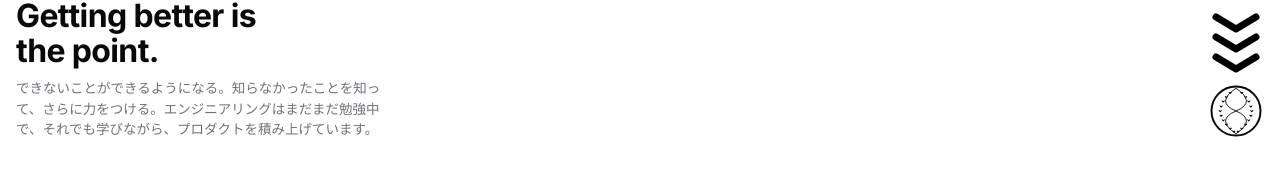
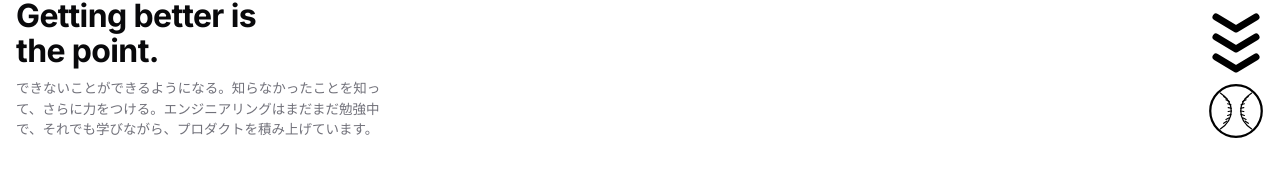
Before and after one commit to ukir-rrrr/my-blog-site, a Next.js app: page /about in a window 1280 px wide. Shown: the part 550-739 px from the top of the page. Built offline with nearby package versions, Linux system fonts and the light colour scheme.

Commit message:
Transplant classic baseball SVG geometry into AboutBaseballBall
Use uploaded baseball-correct paths: opposing C seams and tick stitches.

Co-authored-by: ukir-rrrr <ukir-rrrr@users.noreply.github.com>

```diff
--- a/src/app/about/page.tsx
+++ b/src/app/about/page.tsx
@@ -5,48 +5,45 @@ function AboutBaseballBall() {
   return (
     <svg
       className="h-14 w-14 shrink-0"
-      viewBox="0 0 64 64"
+      viewBox="0 0 100 100"
       fill="none"
       xmlns="http://www.w3.org/2000/svg"
       aria-hidden
     >
-      <circle cx="32" cy="32" r="28" fill="#ffffff" stroke="#0a0a0a" strokeWidth="2.25" />
-
+      <circle cx="50" cy="50" r="46" fill="#ffffff" stroke="#000000" strokeWidth="4" />
       <path
-        d="M32 6 Q 8 22 32 32 Q 8 42 32 58"
-        stroke="#0a0a0a"
-        strokeWidth="1.05"
+        d="M 22 18 C 48 35, 48 65, 22 82"
+        fill="none"
+        stroke="#000000"
+        strokeWidth="2.2"
         strokeLinecap="round"
       />
       <path
-        d="M32 6 Q 56 22 32 32 Q 56 42 32 58"
-        stroke="#0a0a0a"
-        strokeWidth="1.05"
+        d="M 78 18 C 52 35, 52 65, 78 82"
+        fill="none"
+        stroke="#000000"
+        strokeWidth="2.2"
         strokeLinecap="round"
       />
-
-      <g stroke="#0a0a0a" strokeWidth="1.15" strokeLinecap="round" strokeLinejoin="round">
-        <path d="M24.2 10.8 L25.4 12 L26.6 10.8" />
-        <path d="M19.8 15.5 L21 16.7 L22.2 15.5" />
-        <path d="M16.2 20.5 L17.4 21.8 L18.6 20.5" />
-        <path d="M13.8 26.2 L15 27.5 L16.2 26.2" />
-        <path d="M12.8 31.5 L14 32.8 L15.2 31.5" />
-        <path d="M13.8 36.8 L15 38.1 L16.2 36.8" />
-        <path d="M16.2 42 L17.4 43.3 L18.6 42" />
-        <path d="M19.8 47 L21 48.3 L22.2 47" />
-        <path d="M24.2 51.5 L25.4 52.8 L26.6 51.5" />
-        <path d="M28.5 55 L29.6 56.2 L30.7 55" />
-
-        <path d="M39.8 10.8 L38.6 12 L37.4 10.8" />
-        <path d="M44.2 15.5 L43 16.7 L41.8 15.5" />
-        <path d="M47.8 20.5 L46.6 21.8 L45.4 20.5" />
-        <path d="M50.2 26.2 L49 27.5 L47.8 26.2" />
-        <path d="M51.2 31.5 L50 32.8 L48.8 31.5" />
-        <path d="M50.2 36.8 L49 38.1 L47.8 36.8" />
-        <path d="M47.8 42 L46.6 43.3 L45.4 42" />
-        <path d="M44.2 47 L43 48.3 L41.8 47" />
-        <path d="M39.8 51.5 L38.6 52.8 L37.4 51.5" />
-        <path d="M35.5 55 L34.4 56.2 L33.3 55" />
+      <g stroke="#000000" strokeWidth="2" strokeLinecap="round" fill="none">
+        <path d="M28 24 l6 4" />
+        <path d="M32 30 l6 3" />
+        <path d="M35 37 l6 2" />
+        <path d="M36 44 l6 1" />
+        <path d="M36 51 l6 -1" />
+        <path d="M35 58 l6 -2" />
+        <path d="M32 65 l6 -3" />
+        <path d="M28 72 l6 -4" />
+      </g>
+      <g stroke="#000000" strokeWidth="2" strokeLinecap="round" fill="none">
+        <path d="M72 24 l-6 4" />
+        <path d="M68 30 l-6 3" />
+        <path d="M65 37 l-6 2" />
+        <path d="M64 44 l-6 1" />
+        <path d="M64 51 l-6 -1" />
+        <path d="M65 58 l-6 -2" />
+        <path d="M68 65 l-6 -3" />
+        <path d="M72 72 l-6 -4" />
       </g>
     </svg>
   )
```
